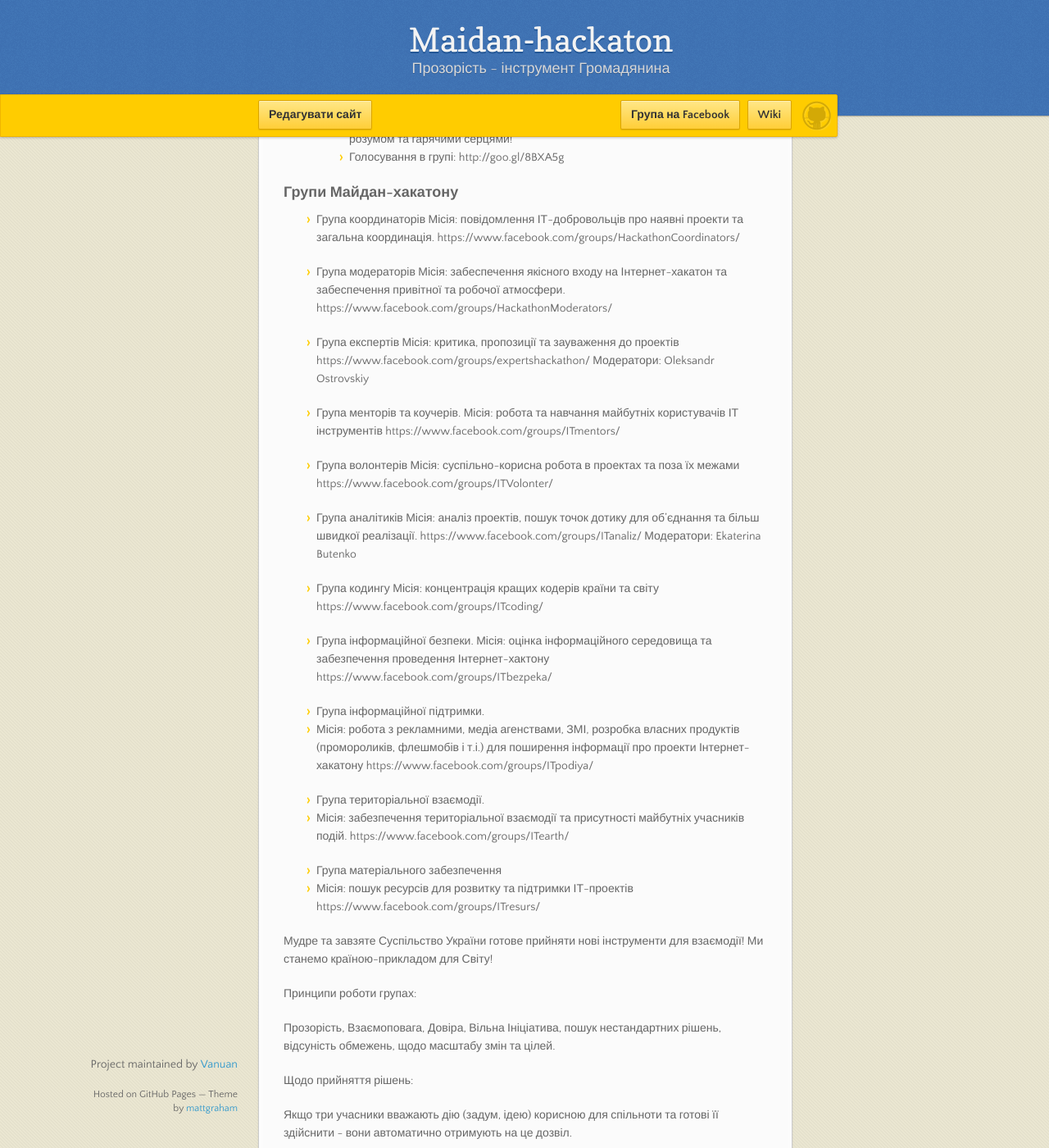
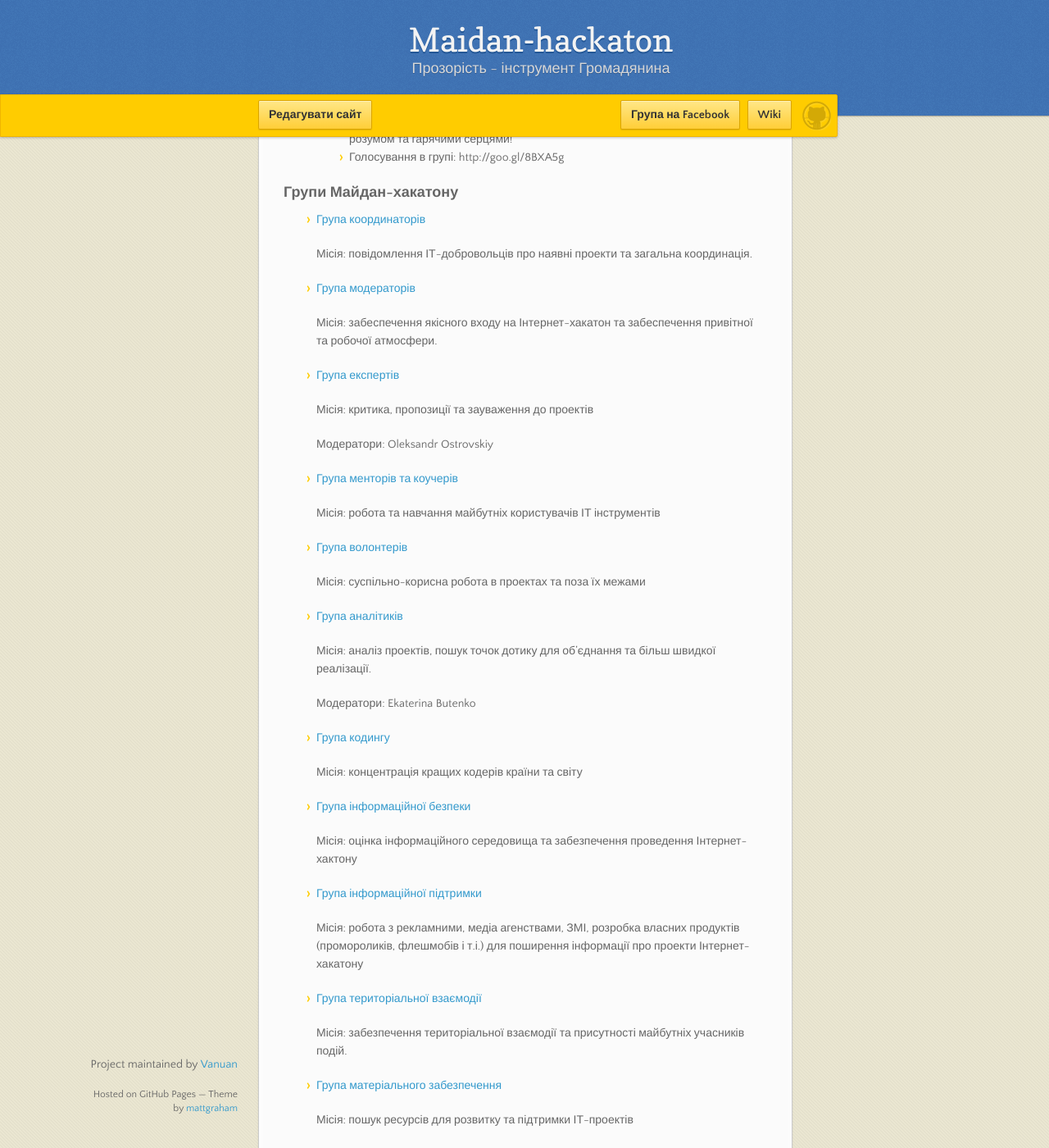
Before and after one commit to Maidan-hackaton/maidan-hackaton.github.io, a Jekyll site: the page built from test2.md, in a window 1280 px wide and 1400 px high, scrolled down 1134 px. Shown: the whole window at 82% size. Built offline with Jekyll 4.4.1, drawn with Linux system fonts in a browser that asks for light colours; nearby versions of some CDN libraries; some of the changed lines change nothing that is shown; some of the changed text lies outside the part shown.

Commit message:
Update test2.md

```diff
--- a/test2.md
+++ b/test2.md
@@ -16,7 +16,7 @@ title: Maidan-hakaton
 
 Місія Інтернет-хакатону — розробка, впровадження та популяризація ІТ-інструментів, котрі допоможуть Суспільству та Громадянам на перехідному етапі та під час розбудови нової країни. Принцип проведення - ініціативність та самоорганізація. В нас є приклад поведінки - Майдан. В цій групі немає обмежень для та "головних" - пропонуйте та реалізовуйте все, що Ви важаєте корисним для Суспільства. І, так, ми почали Світову ІТ-революцію!
 
-*** Важливо - цю форму заповнюємо, якщо у Вас є команда ***
+***Важливо - цю форму заповнюємо, якщо у Вас є команда***
 
 [Реєстрація сформованих команд Майдан-хакатону та запит на ресурси](http://goo.gl/RkK5LP)
 [Перелік сформованих команд Майдан-хакатону та допомога, котру потребують](http://goo.gl/bsp1St)
@@ -39,9 +39,8 @@ title: Maidan-hakaton
 Основний принцип - самоорганізація, ініціатива та запити (tickets) до спільноти та до учасників в приватних повідомленнях.
 
 1. Ви маєте Ідею чи проект:
-    * Дивитесь таблицю http://goo.gl/0L9zwJ- якщо там є подібна - долучаєтесь до роботи в команді.
-    * Якщо немає - реєструєте Ідею через форму:
-      http://goo.gl/tswGG2 та шукаєте можливих учасників команди в таблиці: http://goo.gl/7CXDMB
+    * Дивитесь [таблицю ідей та проектів](http://goo.gl/0L9zwJ) - якщо там є подібна - долучаєтесь до роботи в команді.
+    * Якщо немає - реєструєте Ідею через [форму](http://goo.gl/tswGG2) та шукаєте [можливих учасників команди в таблиці](http://goo.gl/7CXDMB)
     * Повідомляєте (за бажанням) в профільних групах підтримки про початок роботи над проектом.
 
 2. Ви бажаєте допомогти Суспільству через реалізацію проектів.
@@ -51,53 +50,60 @@ title: Maidan-hakaton
 
 ### Групи Майдан-хакатону
 
-* Група координаторів
-  Місія: повідомлення ІТ-добровольців про наявні проекти та загальна координація.
-  https://www.facebook.com/groups/HackathonCoordinators/
+* [Група координаторів](https://www.facebook.com/groups/HackathonCoordinators/)
 
-* Група модераторів
+    Місія: повідомлення ІТ-добровольців про наявні проекти та загальна координація.
+
+* [Група модераторів](https://www.facebook.com/groups/HackathonModerators/)
+
   Місія: забеспечення якісного входу на Інтернет-хакатон та забеспечення привітної та робочої атмосфери.
-  https://www.facebook.com/groups/HackathonModerators/
 
-* Група експертів
+* [Група експертів](https://www.facebook.com/groups/expertshackathon/)
+
   Місія: критика, пропозиції та зауваження до проектів
-  https://www.facebook.com/groups/expertshackathon/
+
   Модератори: Oleksandr Ostrovskiy
 
-* Група менторів та коучерів.
+* [Група менторів та коучерів](https://www.facebook.com/groups/ITmentors/)
+
   Місія: робота та навчання майбутніх користувачів ІТ інструментів
-  https://www.facebook.com/groups/ITmentors/
 
-* Група волонтерів
-  Місія: суспільно-корисна робота в проектах та поза їх межами https://www.facebook.com/groups/ITVolonter/
+* [Група волонтерів](https://www.facebook.com/groups/ITVolonter/)
 
-* Група аналітиків
+  Місія: суспільно-корисна робота в проектах та поза їх межами
+
+* [Група аналітиків](https://www.facebook.com/groups/ITanaliz/)
+
   Місія: аналіз проектів, пошук точок дотику для об'єднання та більш швидкої реалізації.
-  https://www.facebook.com/groups/ITanaliz/
+
   Модератори: Ekaterina Butenko
 
-* Група кодингу
+* [Група кодингу](https://www.facebook.com/groups/ITcoding/)
+
   Місія: концентрація кращих кодерів країни та світу
-  https://www.facebook.com/groups/ITcoding/
 
-* Група інформаційної безпеки.
+* [Група інформаційної безпеки](https://www.facebook.com/groups/ITbezpeka/)
+
   Місія: оцінка інформаційного середовища та забезпечення проведення Інтернет-хактону
-  https://www.facebook.com/groups/ITbezpeka/
 
-* Група інформаційної підтримки.
-* Місія: робота з рекламними, медіа агенствами, ЗМІ, розробка власних продуктів (промороликів, флешмобів і т.і.) для поширення інформації про проекти Інтернет-хакатону
-  https://www.facebook.com/groups/ITpodiya/
+* [Група інформаційної підтримки](https://www.facebook.com/groups/ITpodiya/)
 
-* Група територіальної взаємодії.
-* Місія: забезпечення територіальної взаємодії та присутності майбутніх учасників подій. https://www.facebook.com/groups/ITearth/
-
-* Група матеріального забезпечення
-* Місія: пошук ресурсів для розвитку та підтримки ІТ-проектів https://www.facebook.com/groups/ITresurs/
+  Місія: робота з рекламними, медіа агенствами, ЗМІ, розробка власних продуктів (промороликів, флешмобів і т.і.) для поширення інформації про проекти Інтернет-хакатону
 
 
-Мудре та завзяте Суспільство України готове прийняти нові інструменти для взаємодії! Ми станемо країною-прикладом для Світу!
+* [Група територіальної взаємодії](https://www.facebook.com/groups/ITearth/)
 
-Принципи роботи групах:
+  Місія: забезпечення територіальної взаємодії та присутності майбутніх учасників подій.
+
+* [Група матеріального забезпечення](https://www.facebook.com/groups/ITresurs/)
+
+  Місія: пошук ресурсів для розвитку та підтримки ІТ-проектів
+
+
+Мудре та завзяте Суспільство України готове прийняти нові інструменти для взаємодії!
+Ми станемо країною-прикладом для Світу!
+
+#### Принципи роботи групах:
 
 Прозорість, Взаємоповага, Довіра, Вільна Ініціатива, пошук нестандартних рішень, відсуність обмежень, щодо масштабу змін та цілей.
 
```
